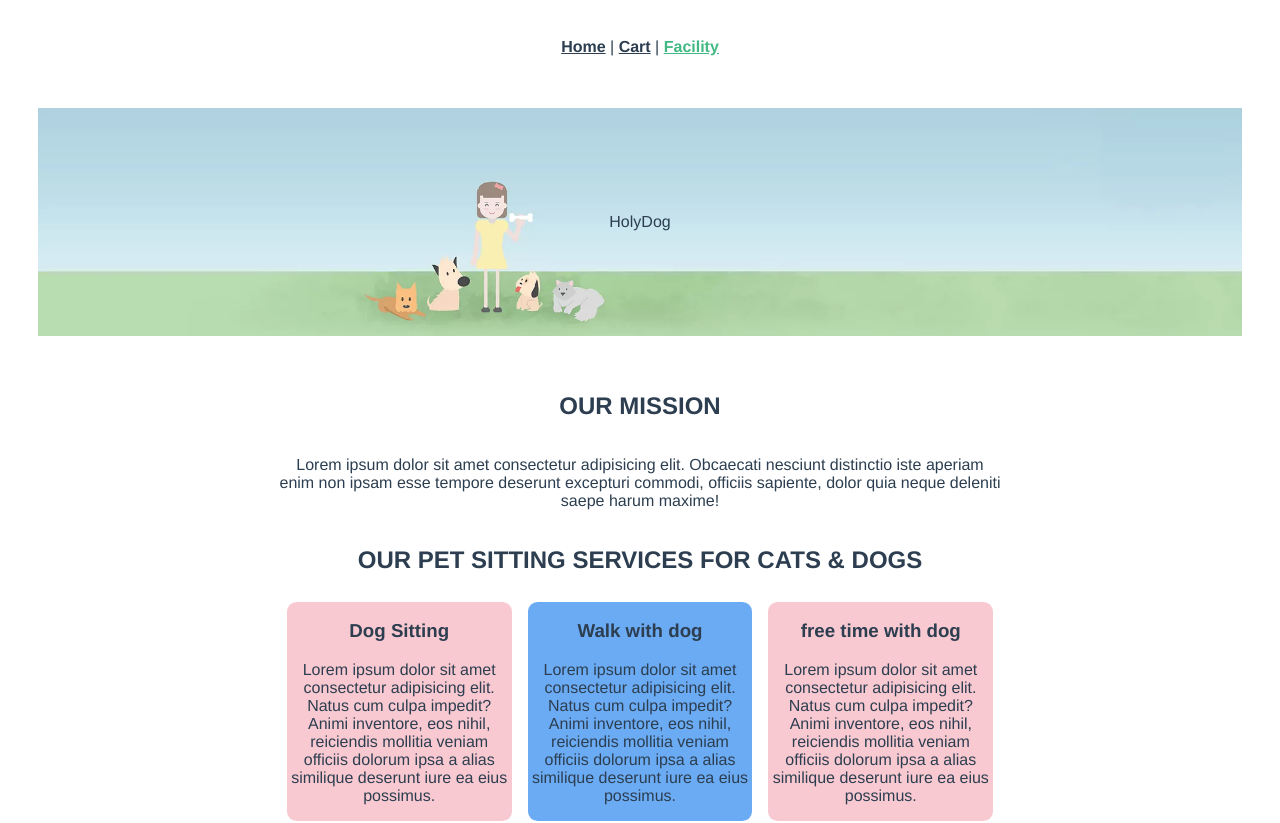
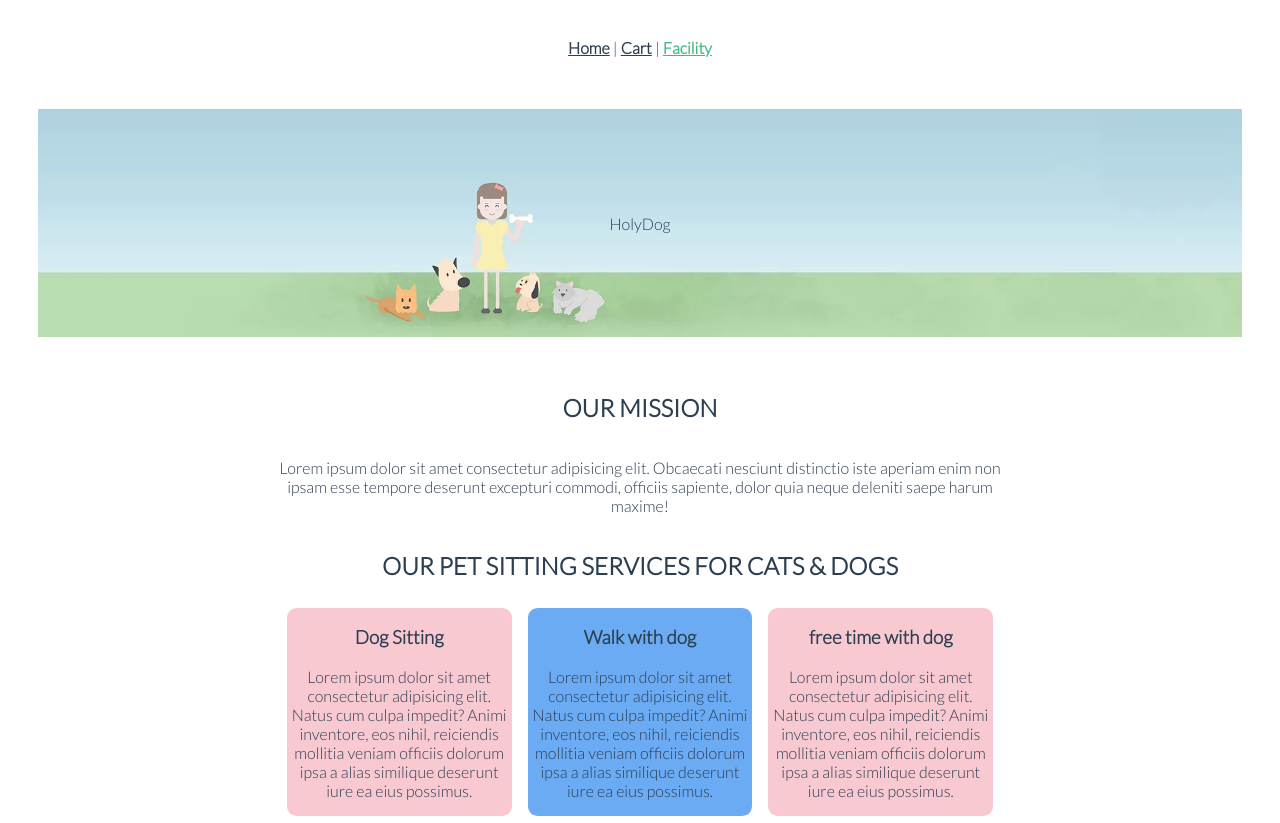
Before and after one commit to Jensen-frontend-fwk19g/vue-shop-group2, a Vue app: page /#/facilities in a window 1280 px wide. Shown: the top 823 px of the page. Built offline with nearby package versions, Linux system fonts and the light colour scheme.

Commit message:
add some test for Facilities page

```diff
--- a/src/App.vue
+++ b/src/App.vue
@@ -22,8 +22,9 @@
 </script>
 
 <style>
+@import url("https://fonts.googleapis.com/css2?family=Lato:wght@300&display=swap");
 #app {
-  font-family: Avenir, Helvetica, Arial, sans-serif;
+  font-family: "Lato", sans-serif;
   -webkit-font-smoothing: antialiased;
   -moz-osx-font-smoothing: grayscale;
   text-align: center;
--- a/src/components/MainFacilities.vue
+++ b/src/components/MainFacilities.vue
@@ -104,7 +104,7 @@
 .header {
   width: 100%;
   height: 300px;
-  background-image: url("./../assets/banner.webp");
+  background: url("./../assets/banner.webp");
   background-position: center;
   background-size: 100%;
   background-repeat: no-repeat;
```
Also changed, not shown: 2 other files (tests, documents, lock files or other folders).
